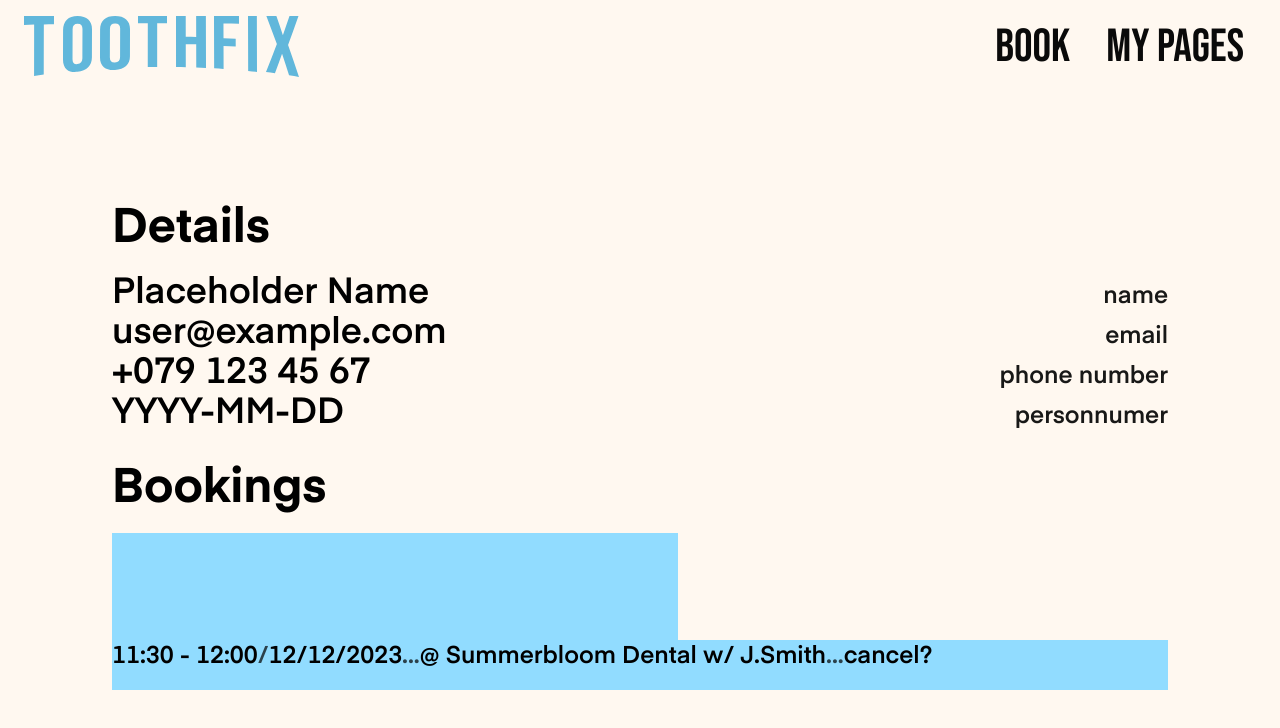
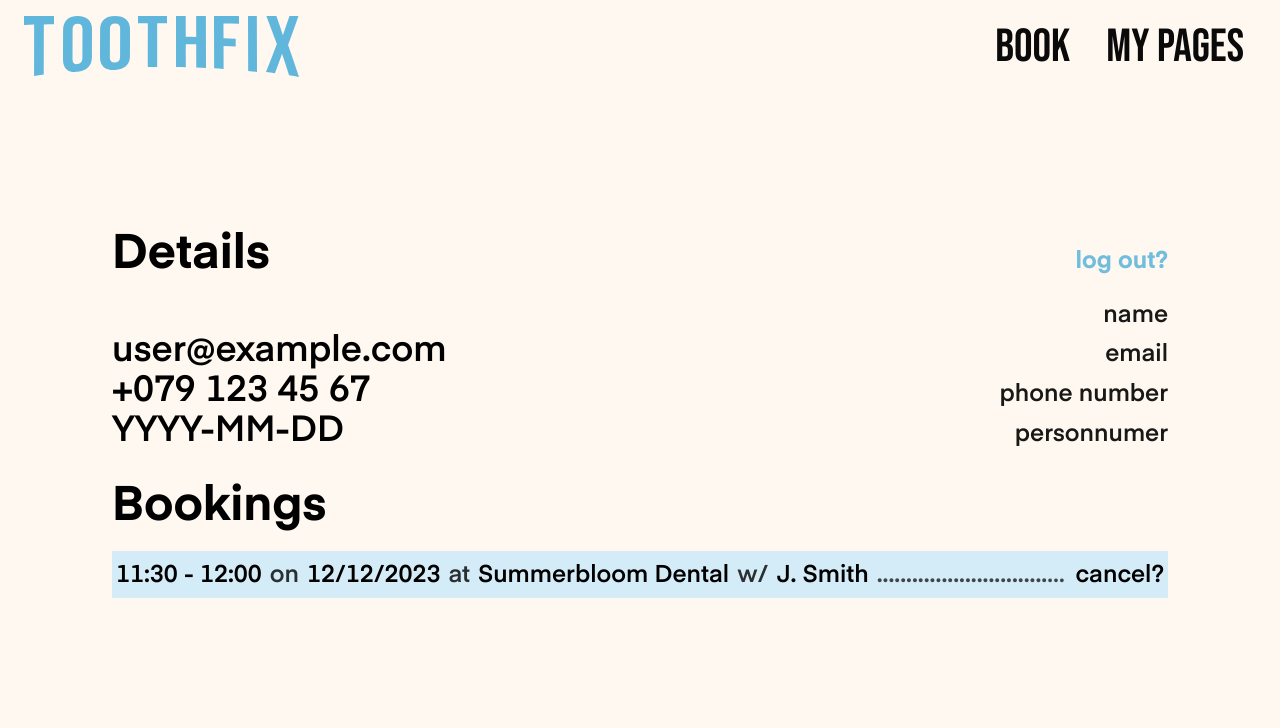
Before and after one commit to Flam30/Toothfix-Patient-Interface, a Next.js app in the folder patient-interface/: page /profile in a window 1280 px wide. Shown: the top 728 px of the page. Built offline with nearby package versions, Linux system fonts and the light colour scheme; no server answers; the database is empty; sample sign-in values are in the browser's storage; a web font is replaced by a local one.

Commit message:
#15 Style bookings in My Pages & improve Details.tsx

```diff
--- a/patient-interface/src/app/components/Details.tsx
+++ b/patient-interface/src/app/components/Details.tsx
@@ -1,9 +1,10 @@
 import React, { useEffect, useState } from "react";
 import { redirect } from "next/navigation";
+import Link from "next/link";
 
 // FIREBASE
 import { useAuthState } from "react-firebase-hooks/auth";
-import { auth, db } from "../firebase";
+import { auth, db, logout } from "../firebase";
 import { query, collection, getDocs, where } from "firebase/firestore";
 
 const Details: React.FC = () => {
@@ -32,12 +33,24 @@ const Details: React.FC = () => {
 
   return (
     <div className="flex flex-col w-full">
-      <h1 className="font-eina font-bold mb-5 text-3xl sm:text-4xl lg:text-5xl">
-        Details
-      </h1>
+      <div className="flex flex-row justify-between items-baseline w-full p-0">
+        <h1 className="font-eina font-bold mb-5 text-3xl sm:text-4xl lg:text-5xl">
+          Details
+        </h1>
+        <div className="mt-10">
+          <button
+            className="group font-eina font-bold text-primary opacity-90 text-xl sm:text-xl lg:text-2xl transition-all duration-300 ease-in-out"
+            onClick={logout}
+            // className="bg-blue-500 hover:bg-blue-700 text-white font-bold py-2 px-4 rounded focus:outline-none focus:shadow-outline"
+          >
+            <span className="underline underline-offset-2 decoration-darkaccent lg:no-underline bg-left-bottom bg-gradient-to-r from-darkaccent to-darkaccent bg-[length:0%_2px] bg-no-repeat group-hover:bg-[length:100%_2px] transition-all duration-500 ease-out">
+              log out?
+            </span>
+          </button>
+        </div>
+      </div>
       <div className="flex flex-row justify-between items-baseline w-full p-0">
         <p className="font-eina font-semibold text-2xl sm:text-3xl lg:text-4xl">
-          Placeholder Name
           {name}
         </p>
         <p className="font-eina font-semibold opacity-90 text-xl sm:text-xl lg:text-2xl">
--- a/patient-interface/src/app/profile/page.tsx
+++ b/patient-interface/src/app/profile/page.tsx
@@ -46,17 +46,31 @@ export default function Profile() {
           <h1 className="font-eina font-bold mb-5 text-3xl sm:text-4xl lg:text-5xl">
             Bookings
           </h1>
-          <div className="w-[566px] h-[107px] bg-accent"></div>
-          <div className="flex flex-row items-baseline w-full h-[50px] bg-accent">
-            <p className="font-eina font-semibold text-2xl">
+          <div className="flex flex-row flex-nowrap items-center justify-between px-1 w-full h-[47px] bg-[#d4ecf7] font-eina font-semibold text:xl lg:text-2xl">
+            <div className="flex flex-row flex-nowrap shrink-0">
               {"11:30 - 12:00"}
-              <span className="font-eina font-semibold opacity-70">/</span>
+              <span className="mx-2 opacity-80">on</span>
               {"12/12/2023"}
-              <span className="font-eina font-semibold opacity-70">...</span>
-              {"@ Summerbloom Dental w/ J.Smith"}
-              <span className="font-eina font-semibold opacity-70">...</span>
-              {"cancel?"}
-            </p>
+              <span className="mx-2 opacity-80">at</span>
+              {"Summerbloom Dental"}
+              <span className="mx-2 opacity-80">w/</span>
+              {"J. Smith"}
+            </div>
+            <div className="font-eina font-semibold mx-2 opacity-70 truncate">
+              {
+                "........................................................................................................................................."
+              }
+            </div>
+            <div>
+              <button
+                className="group transition-all duration-300 ease-in-out"
+                onClick={logout}
+              >
+                <span className="underline lg:no-underline underline-offset-1 bg-left-bottom bg-gradient-to-r from-text to-text bg-[length:0%_2px] bg-no-repeat group-hover:bg-[length:100%_2px] transition-all duration-500 ease-out">
+                  cancel?
+                </span>
+              </button>
+            </div>
           </div>
         </div>
       </div>
```
